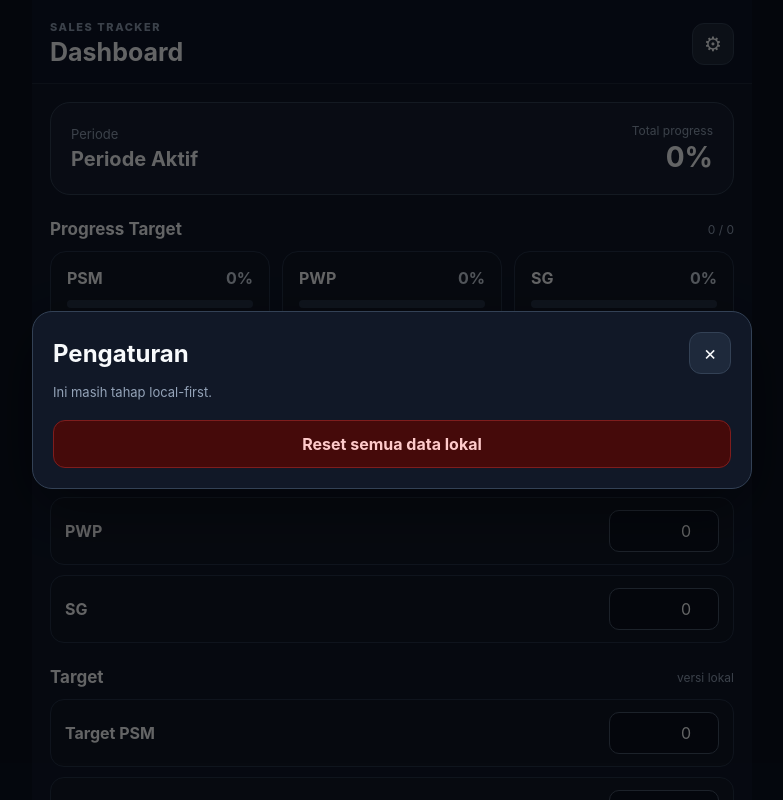
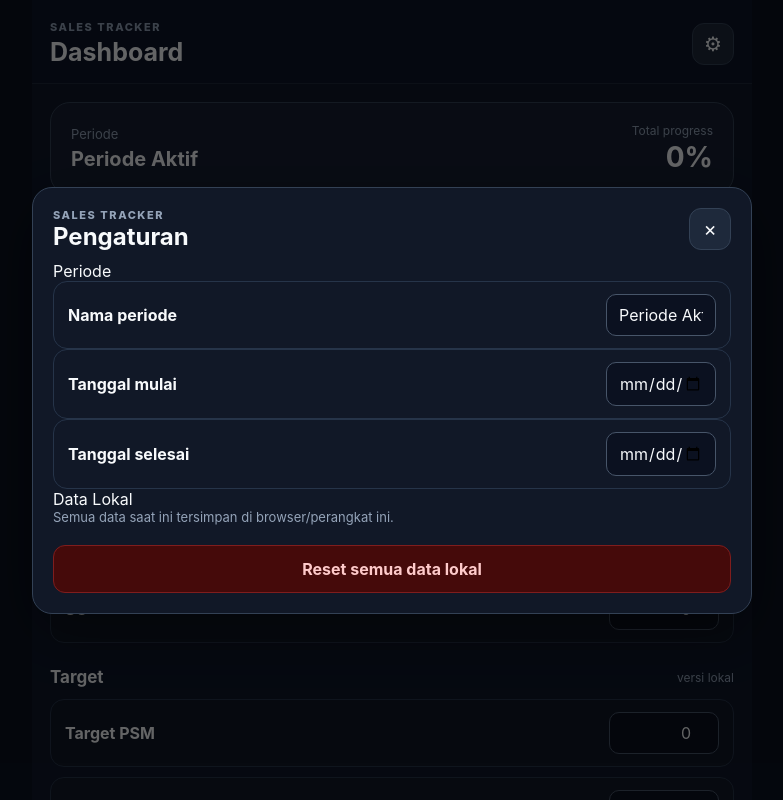
Before and after one commit to fajriainulyaqin-dev/sales-tracker, a React (Vite) app: page / in a window 1280 px wide. Both pictures are taken after a click on the button "Pengaturan". Shown: the top 800 px of the page, without its empty margins (248-1031 px from the left). Built offline with nearby package versions, Linux system fonts and the light colour scheme.

Commit message:
Update App.jsx

```diff
--- a/src/App.jsx
+++ b/src/App.jsx
@@ -8,23 +8,48 @@ const METRICS = [
 ];
 
 function pct(value, target) {
-  if (!target) return 0;
-  return Math.min(100, Math.round((value / target) * 100));
+  if (!target || target <= 0) return 0;
+
+  return Math.min(
+    100,
+    Math.round((Number(value || 0) / Number(target)) * 100)
+  );
 }
 
 function App() {
   const [state, setState] = useState(loadState);
   const [showSettings, setShowSettings] = useState(false);
 
-  const totalTarget = useMemo(
-    () => state.target.psm + state.target.pwp + state.target.sg,
-    [state.target]
+  const totalTarget = useMemo(() => {
+    return (
+      Number(state.target.psm || 0) +
+      Number(state.target.pwp || 0) +
+      Number(state.target.sg || 0)
     );
+  }, [state.target]);
 
-  const totalAchieved = useMemo(
-    () => state.achieved.psm + state.achieved.pwp + state.achieved.sg,
-    [state.achieved]
+  const totalAchieved = useMemo(() => {
+    return (
+      Number(state.achieved.psm || 0) +
+      Number(state.achieved.pwp || 0) +
+      Number(state.achieved.sg || 0)
     );
+  }, [state.achieved]);
+
+  const totalProgress = pct(totalAchieved, totalTarget);
+
+  function updateAchieved(key, value) {
+    const next = {
+      ...state,
+      achieved: {
+        ...state.achieved,
+        [key]: Math.max(0, Number(value) || 0)
+      }
+    };
+
+    setState(next);
+    saveState(next);
+  }
 
   function updateTarget(key, value) {
     const next = {
@@ -39,12 +64,12 @@ function App() {
     saveState(next);
   }
 
-  function updateAchieved(key, value) {
+  function updatePeriod(field, value) {
     const next = {
       ...state,
-      achieved: {
-        ...state.achieved,
-        [key]: Math.max(0, Number(value) || 0)
+      period: {
+        ...state.period,
+        [field]: value
       }
     };
 
@@ -53,24 +78,29 @@ function App() {
   }
 
   function updatePenawaran(group, index, field, value) {
+    let updatedGroup;
+
+    if (group === "apc") {
+      updatedGroup = {
+        ...state.penawaran.apc,
+        [field]: Math.max(0, Number(value) || 0)
+      };
+    } else {
+      updatedGroup = state.penawaran[group].map((item, i) => {
+        if (i !== index) return item;
+
+        return {
+          ...item,
+          [field]: Math.max(0, Number(value) || 0)
+        };
+      });
+    }
+
     const next = {
       ...state,
       penawaran: {
         ...state.penawaran,
-        [group]:
-          group === "apc"
-            ? {
-                ...state.penawaran.apc,
-                [field]: Math.max(0, Number(value) || 0)
-              }
-            : state.penawaran[group].map((item, i) =>
-                i === index
-                  ? {
-                      ...item,
-                      [field]: Math.max(0, Number(value) || 0)
-                    }
-                  : item
-              )
+        [group]: updatedGroup
       }
     };
 
@@ -79,30 +109,23 @@ function App() {
   }
 
   function clearLocalData() {
-    if (!confirm("Hapus semua data lokal Sales Tracker?")) return;
+    const confirmed = window.confirm(
+      "Hapus semua data lokal Sales Tracker?"
+    );
+
+    if (!confirmed) return;
 
     const next = resetState();
+
     setState(next);
     setShowSettings(false);
   }
 
-  function PenawaranGroup({ title, group }) {
-    const items =
-    group === "apc"
-      ? [{ ...state.penawaran.apc, label: "APC" }]
-      : state.penawaran[group];
-  return (
-    <div className="metric-card">
-      <div className="metric-head">
-        <span>{title}</span>
-      </div>
-
-      <div className="input-list">
-        {items.map((item, index) => {
+  function PenawaranItem({ item, group, index }) {
     const progress = pct(item.achieved, item.target);
 
     return (
-            <div key={item.label}>
+      <div className="offer-item">
         <div className="section-title">
           <span>{item.label}</span>
           <strong>{progress}%</strong>
@@ -120,21 +143,16 @@ function App() {
           <span>/ {item.target}</span>
         </div>
 
-              <details style={{ marginTop: 8 }}>
-                <summary style={{ cursor: "pointer" }}>
-                  Edit {item.label}
-                </summary>
+        <details className="edit-details">
+          <summary>Edit {item.label}</summary>
 
-                <div
-                  className="input-list"
-                  style={{ marginTop: 8 }}
-                >
+          <div className="edit-box">
             <label className="input-row">
               <span>Pencapaian</span>
 
               <input
+                type="number"
                 inputMode="numeric"
-                      type="number"
                 min="0"
                 value={item.achieved}
                 onChange={(e) =>
@@ -152,8 +170,8 @@ function App() {
               <span>Target</span>
 
               <input
+                type="number"
                 inputMode="numeric"
-                      type="number"
                 min="0"
                 value={item.target}
                 onChange={(e) =>
@@ -170,13 +188,43 @@ function App() {
         </details>
       </div>
     );
-        })}
+  }
+
+  function PenawaranGroup({ title, group }) {
+    const items =
+      group === "apc"
+        ? [
+            {
+              ...state.penawaran.apc,
+              label: "APC"
+            }
+          ]
+        : state.penawaran[group];
+
+    return (
+      <article className="metric-card offer-card">
+        <div className="metric-head">
+          <span>{title}</span>
         </div>
+
+        <div className="input-list">
+          {items.map((item, index) => (
+            <PenawaranItem
+              key={item.label}
+              item={item}
+              group={group}
+              index={index}
+            />
+          ))}
         </div>
+      </article>
     );
   }
+
   return (
     <div className="app-shell">
+
+      {/* HEADER */}
       <header className="topbar">
         <div>
           <div className="eyebrow">SALES TRACKER</div>
@@ -193,6 +241,8 @@ function App() {
       </header>
 
       <main className="content">
+
+        {/* HERO */}
         <section className="hero-card">
           <div>
             <span className="muted">Periode</span>
@@ -201,26 +251,32 @@ function App() {
 
           <div className="hero-total">
             <span>Total progress</span>
-            <strong>{pct(totalAchieved, totalTarget)}%</strong>
+            <strong>{totalProgress}%</strong>
           </div>
         </section>
 
+        {/* PROGRESS TARGET */}
         <section className="section">
           <div className="section-title">
             <h2>Progress Target</h2>
+
             <span>
               {totalAchieved} / {totalTarget}
             </span>
           </div>
 
           <div className="metric-grid">
+
             {METRICS.map((metric) => {
               const achieved = state.achieved[metric.key];
               const target = state.target[metric.key];
               const progress = pct(achieved, target);
 
               return (
-                <article className="metric-card" key={metric.key}>
+                <article
+                  className="metric-card"
+                  key={metric.key}
+                >
                   <div className="metric-head">
                     <span>{metric.label}</span>
                     <strong>{progress}%</strong>
@@ -229,7 +285,9 @@ function App() {
                   <div className="progress-track">
                     <div
                       className="progress-fill"
-                      style={{ width: `${progress}%` }}
+                      style={{
+                        width: `${progress}%`
+                      }}
                     />
                   </div>
 
@@ -240,9 +298,11 @@ function App() {
                 </article>
               );
             })}
+
           </div>
         </section>
 
+        {/* INPUT PENCAPAIAN */}
         <section className="section">
           <div className="section-title">
             <h2>Input Pencapaian</h2>
@@ -250,24 +310,33 @@ function App() {
           </div>
 
           <div className="input-list">
+
             {METRICS.map((metric) => (
-              <label className="input-row" key={metric.key}>
+              <label
+                className="input-row"
+                key={metric.key}
+              >
                 <span>{metric.label}</span>
 
                 <input
+                  type="number"
                   inputMode="numeric"
-                  type="number"
                   min="0"
                   value={state.achieved[metric.key]}
                   onChange={(e) =>
-                    updateAchieved(metric.key, e.target.value)
+                    updateAchieved(
+                      metric.key,
+                      e.target.value
+                    )
                   }
                 />
               </label>
             ))}
+
           </div>
         </section>
 
+        {/* TARGET */}
         <section className="section">
           <div className="section-title">
             <h2>Target</h2>
@@ -275,40 +344,69 @@ function App() {
           </div>
 
           <div className="input-list">
+
             {METRICS.map((metric) => (
-              <label className="input-row" key={metric.key}>
+              <label
+                className="input-row"
+                key={metric.key}
+              >
                 <span>Target {metric.label}</span>
 
                 <input
+                  type="number"
                   inputMode="numeric"
-                  type="number"
                   min="0"
                   value={state.target[metric.key]}
                   onChange={(e) =>
-                    updateTarget(metric.key, e.target.value)
+                    updateTarget(
+                      metric.key,
+                      e.target.value
+                    )
                   }
                 />
               </label>
             ))}
+
           </div>
         </section>
 
+        {/* HASIL PENAWARAN */}
         <section className="section">
+
           <div className="section-title">
             <h2>Hasil Penawaran Langsung</h2>
             <span>tersimpan otomatis</span>
           </div>
 
-          <div className="metric-grid">
-            <PenawaranGroup title="APC" group="apc" />
-            <PenawaranGroup title="PWP" group="pwp" />
-            <PenawaranGroup title="PSM" group="psm" />
-            <PenawaranGroup title="SG" group="sg" />
+          <div className="offer-grid">
+
+            <PenawaranGroup
+              title="APC"
+              group="apc"
+            />
+
+            <PenawaranGroup
+              title="PWP"
+              group="pwp"
+            />
+
+            <PenawaranGroup
+              title="PSM"
+              group="psm"
+            />
+
+            <PenawaranGroup
+              title="SG"
+              group="sg"
+            />
+
           </div>
+
         </section>
 
+        {/* LOCAL STATUS */}
         <div className="local-note">
-          <span>✓</span>
+          <div className="local-icon">✓</div>
 
           <div>
             <strong>Mode Local Aktif</strong>
@@ -319,8 +417,10 @@ function App() {
             </p>
           </div>
         </div>
+
       </main>
 
+      {/* SETTINGS MODAL */}
       {showSettings && (
         <div
           className="modal-backdrop"
@@ -330,19 +430,89 @@ function App() {
             className="modal"
             onClick={(e) => e.stopPropagation()}
           >
+
             <div className="modal-head">
+              <div>
+                <div className="eyebrow">
+                  SALES TRACKER
+                </div>
+
                 <h2>Pengaturan</h2>
+              </div>
 
               <button
                 className="icon-btn"
                 onClick={() => setShowSettings(false)}
+                aria-label="Tutup"
               >
                 ×
               </button>
             </div>
 
+            {/* PERIODE */}
+            <div className="settings-section">
+
+              <div className="settings-title">
+                Periode
+              </div>
+
+              <label className="input-row">
+                <span>Nama periode</span>
+
+                <input
+                  type="text"
+                  value={state.period.name}
+                  onChange={(e) =>
+                    updatePeriod(
+                      "name",
+                      e.target.value
+                    )
+                  }
+                />
+              </label>
+
+              <label className="input-row">
+                <span>Tanggal mulai</span>
+
+                <input
+                  type="date"
+                  value={state.period.startDate}
+                  onChange={(e) =>
+                    updatePeriod(
+                      "startDate",
+                      e.target.value
+                    )
+                  }
+                />
+              </label>
+
+              <label className="input-row">
+                <span>Tanggal selesai</span>
+
+                <input
+                  type="date"
+                  value={state.period.endDate}
+                  onChange={(e) =>
+                    updatePeriod(
+                      "endDate",
+                      e.target.value
+                    )
+                  }
+                />
+              </label>
+
+            </div>
+
+            {/* RESET */}
+            <div className="settings-section danger-section">
+
+              <div className="settings-title">
+                Data Lokal
+              </div>
+
               <p className="muted">
-              Ini masih tahap local-first.
+                Semua data saat ini tersimpan di
+                browser/perangkat ini.
               </p>
 
               <button
@@ -351,9 +521,13 @@ function App() {
               >
                 Reset semua data lokal
               </button>
+
+            </div>
+
           </div>
         </div>
       )}
+
     </div>
   );
 }
```
Lines whose indentation alone changed are shown as unchanged.
